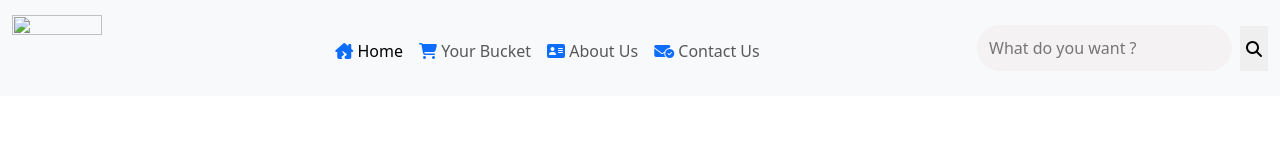
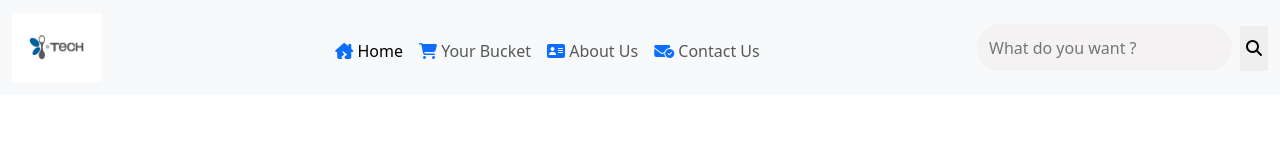
Before and after one commit to razakhan83/techprodect, a plain HTML site: page index.html in a window 1280 px wide. Drawn offline with nearby package versions, Linux system fonts and the light colour scheme; no server answers.

Commit message:
Update index.html

```diff
--- a/index.html
+++ b/index.html
@@ -13,7 +13,7 @@
 
         <nav class="navbar navbar-expand-lg bg-body-tertiary bg-dark "  >
             <div class="container-fluid ">
-              <a class="navbar-brand text-white" href="index.html"><img class="img-fluid" src="Image/1533.png" height="70px" width="90px"/></a>
+              <a class="navbar-brand text-white" href="index.html"><img class="img-fluid" src="1533.png" height="70px" width="90px"/></a>
               <button class="navbar-toggler bg-primary " type="button" data-bs-toggle="collapse" data-bs-target="#navbarSupportedContent" aria-controls="navbarSupportedContent" aria-expanded="false" aria-label="Toggle navigation">
                 <span class="navbar-toggler-icon d-flex align-items-center justify-content-center"> <i class="fa-solid fa-bars "></i></span>
               </button>
```
